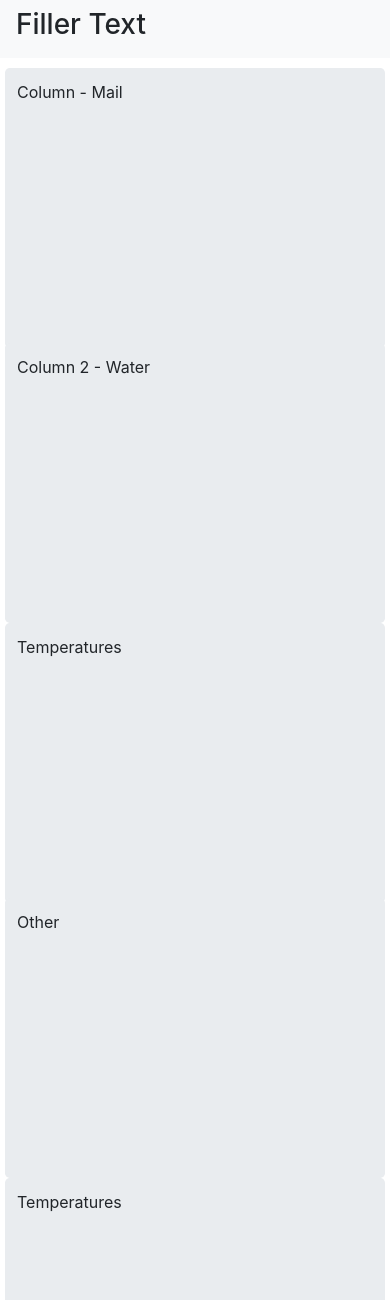
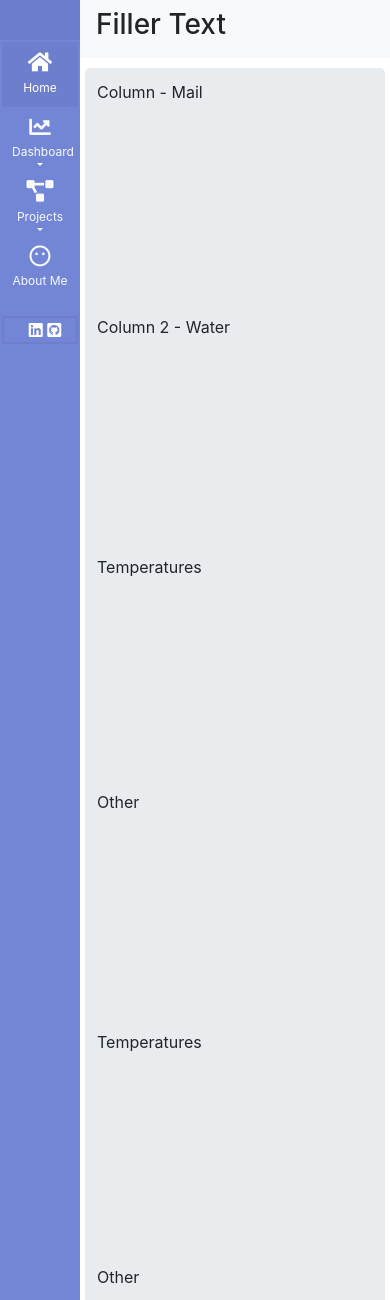
Before and after one commit to yddc902/Home-Automation-Dashboard, a Django app: page / in a window 390 px wide. Shown: the top 1300 px of the page. Run offline with Django 3.2, Linux system fonts and the light colour scheme; some libraries are stand-ins or nearby versions.

Commit message:
Fixed mobile layout

```diff
--- a/api_app/static/api_app/css/base.css
+++ b/api_app/static/api_app/css/base.css
@@ -19,7 +19,7 @@
 }
 
 #sidebar .active {
-    margin-left: auto;
+  margin-left: auto;
 }
 
 #sidebar .sidebar-header {
@@ -90,9 +90,51 @@ a[data-toggle="collapse"] {
 
 @media (max-width: 768px) {
     #sidebar {
-        margin-left: -250px;
+      min-width: 80px;
+      max-width: 80px;
+      text-align: center;
+      /*margin-left: -80px !important;*/
     }
-    #sidebar.active {
-        margin-left: 0;
+    #sidebar .sidebar-header strong {
+        display: none;
+    }
+    #sidebar .sidebar-header h3 {
+        display: none;
+    }
+    #sidebar .sidebar-header strong {
+        display: block;
+    }
+
+    /* Downsize the navigation links font size */
+    #sidebar ul li a {
+        margin-right: 0;
+        display: block;
+        padding: 10px;
+        text-align: center;
+        font-size: 0.75em;
+        }
+
+    #sidebar ul li a i {
+        margin-right:  0;
+        display: block;
+        font-size: 1.8em;
+        margin-bottom: 5px;
+    }
+
+    /* Adjust the dropdown links padding*/
+    #sidebar ul ul a {
+        padding: 10px !important;
+    }
+
+    /* Changing the arrow position to bottom center position,
+      translateX(50%) works with right: 50%
+      to accurately  center the arrow */
+    .dropdown-toggle::after {
+        top: auto;
+        bottom: 5px;
+        right: 50%;
+        -webkit-transform: translateX(50%);
+        -ms-transform: translateX(50%);
+        transform: translateX(50%);
     }
 }
```
